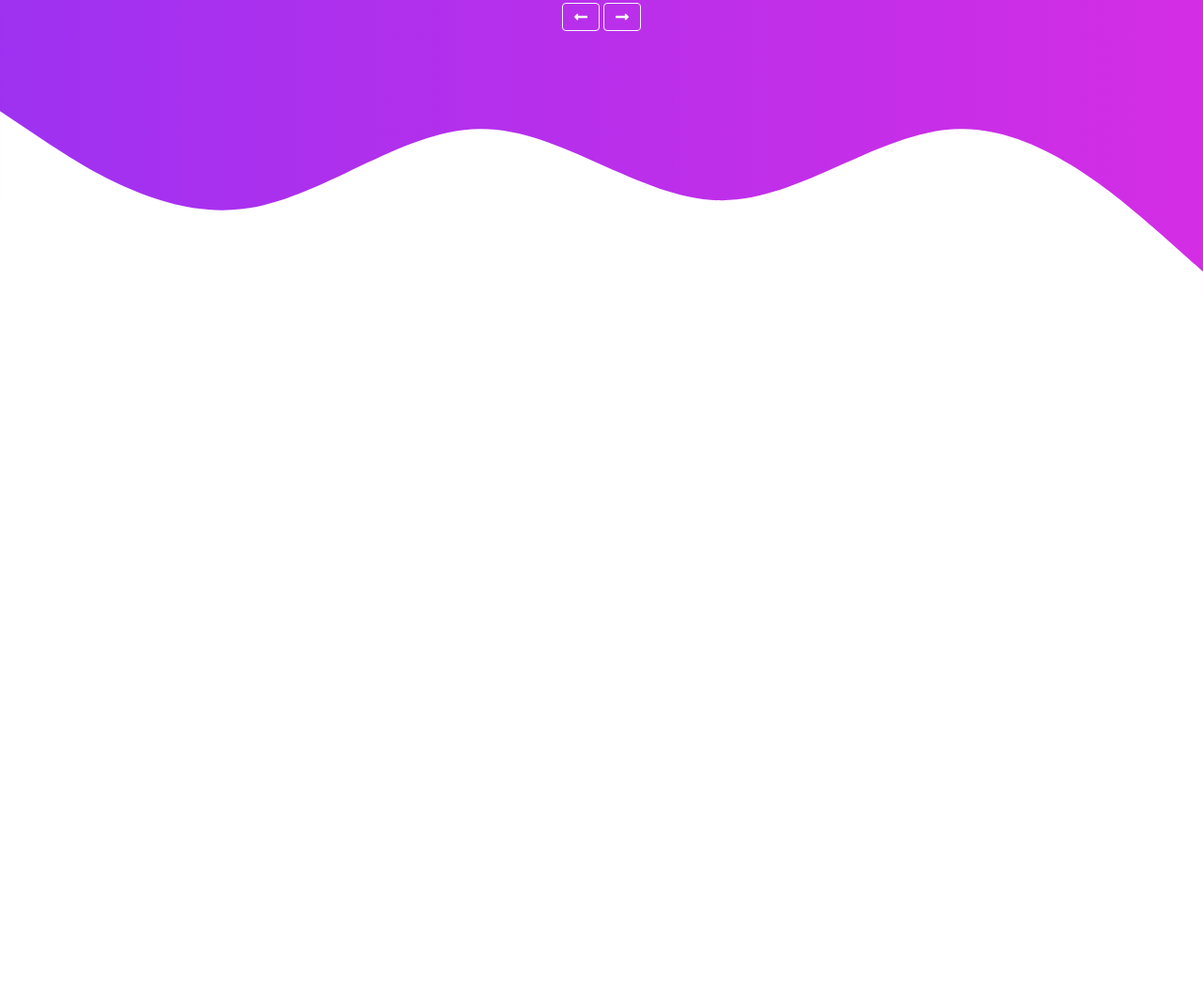
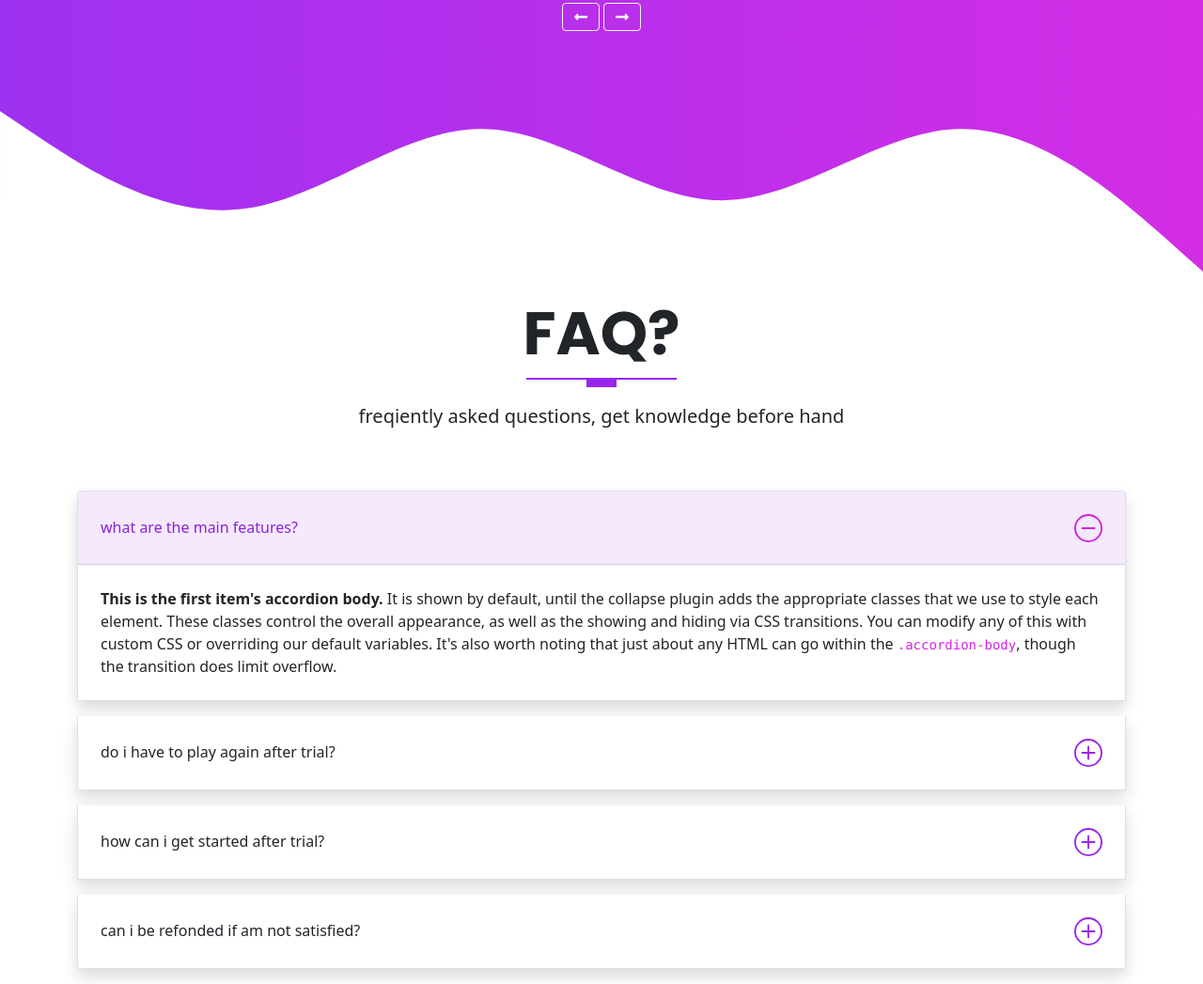
Before and after one commit to mohash25/bootstrap-v5, a website: page index.html in a window 1280 px wide. Shown: the part 4026-5073 px from the top of the page at 94% size. Before the commit the page ends 4343 px from the top, so only its background shows below. Drawn offline with Linux system fonts and the light colour scheme.

Commit message:
Adding frequently asked questions section

```diff
--- a/index.html
+++ b/index.html
@@ -385,7 +385,77 @@
     </div>
     <svg xmlns="http://www.w3.org/2000/svg" viewBox="0 0 1440 320"><path fill="#fff" fill-opacity="1" d="M0,96L48,128C96,160,192,224,288,213.3C384,203,480,117,576,117.3C672,117,768,203,864,202.7C960,203,1056,117,1152,117.3C1248,117,1344,203,1392,245.3L1440,288L1440,320L1392,320C1344,320,1248,320,1152,320C1056,320,960,320,864,320C768,320,672,320,576,320C480,320,384,320,288,320C192,320,96,320,48,320L0,320Z"></path></svg>
   </section>
-
+  <!-- /////////////////////////////////////////////////////////////////////////////////
+      |  |  |  |  |  |START SECTION 56 - THE FREQUENTLY ASKED QUESTIONS |  |  |  |  |  |
+  ///////////////////////////////////////////////////////////////////////////////////-->
+    <section id="faq" class="faq">
+      <div class="container">
+        <div class="row text-center">
+          <h1 class="display-3 fw-bold text-up">FAQ?</h1>
+          <div class="heading-line"></div>
+          <p class="lead">freqiently asked questions, get knowledge before hand</p>
+        </div>
+        <!-- ACCORDION CONTENT -->
+        <div class="row mt-5">
+          <div class="col-md-12">
+            <div class="accordion" id="accordionExample">
+              <!-- ACOORDION ITEM 1 -->
+              <div class="accordion-item shadow mb-3">
+                <h2 class="accordion-header" id="headingOne">
+                  <button class="accordion-button" type="button" data-bs-toggle="collapse" data-bs-target="#collapseOne" aria-expanded="true" aria-controls="collapseOne">
+                    what are the main features?
+                  </button>
+                </h2>
+                <div id="collapseOne" class="accordion-collapse collapse show" aria-labelledby="headingOne" data-bs-parent="#accordionExample">
+                  <div class="accordion-body">
+                    <strong>This is the first item's accordion body.</strong> It is shown by default, until the collapse plugin adds the appropriate classes that we use to style each element. These classes control the overall appearance, as well as the showing and hiding via CSS transitions. You can modify any of this with custom CSS or overriding our default variables. It's also worth noting that just about any HTML can go within the <code>.accordion-body</code>, though the transition does limit overflow.
+                  </div>
+                </div>
+              </div>
+              <!-- ACOORDION ITEM 2 -->
+              <div class="accordion-item shadow mb-3">
+                <h2 class="accordion-header" id="headingTwo">
+                  <button class="accordion-button collapsed" type="button" data-bs-toggle="collapse" data-bs-target="#collapseTwo" aria-expanded="false" aria-controls="collapseTwo">
+                    do i have to play again after trial?
+                  </button>
+                </h2>
+                <div id="collapseTwo" class="accordion-collapse collapse" aria-labelledby="headingTwo" data-bs-parent="#accordionExample">
+                  <div class="accordion-body">
+                    <strong>This is the second item's accordion body.</strong> It is hidden by default, until the collapse plugin adds the appropriate classes that we use to style each element. These classes control the overall appearance, as well as the showing and hiding via CSS transitions. You can modify any of this with custom CSS or overriding our default variables. It's also worth noting that just about any HTML can go within the <code>.accordion-body</code>, though the transition does limit overflow.
+                  </div>
+                </div>
+              </div>
+              <!-- ACOORDION ITEM 3 -->
+              <div class="accordion-item shadow mb-3">
+                <h2 class="accordion-header" id="headingThree">
+                  <button class="accordion-button collapsed" type="button" data-bs-toggle="collapse" data-bs-target="#collapseThree" aria-expanded="false" aria-controls="collapseThree">
+                    how can i get started after trial?
+                  </button>
+                </h2>
+                <div id="collapseThree" class="accordion-collapse collapse" aria-labelledby="headingThree" data-bs-parent="#accordionExample">
+                  <div class="accordion-body">
+                    <strong>This is the third item's accordion body.</strong> It is hidden by default, until the collapse plugin adds the appropriate classes that we use to style each element. These classes control the overall appearance, as well as the showing and hiding via CSS transitions. You can modify any of this with custom CSS or overriding our default variables. It's also worth noting that just about any HTML can go within the <code>.accordion-body</code>, though the transition does limit overflow.
+                  </div>
+                </div>
+              </div>
+              <!-- ACOORDION ITEM 4 -->
+              <div class="accordion-item shadow mb-3">
+                <h2 class="accordion-header" id="headingFour">
+                  <button class="accordion-button collapsed" type="button" data-bs-toggle="collapse" data-bs-target="#collapseFour" aria-expanded="false" aria-controls="collapseFour">
+                    can i be refonded if am not satisfied?
+                  </button>
+                </h2>
+                <div id="collapseFour" class="accordion-collapse collapse" aria-labelledby="headingFour" data-bs-parent="#accordionExample">
+                  <div class="accordion-body">
+                    <strong>This is the third item's accordion body.</strong> It is hidden by default, until the collapse plugin adds the appropriate classes that we use to style each element. These classes control the overall appearance, as well as the showing and hiding via CSS transitions. You can modify any of this with custom CSS or overriding our default variables. It's also worth noting that just about any HTML can go within the <code>.accordion-body</code>, though the transition does limit overflow.
+                  </div>
+                </div>
+              </div>
+            </div>
+          </div>
+        </div>
+      </div>
+    </section>
   <script src="./assets/vendors/js/glightbox.min.js"></script>
   <script type="text/javascript">
     const lightbox = GLightbox({
```
Also changed, not shown: scss/_custom.scss (+2 -1 lines), assets/css/style.css, 1 other file.
